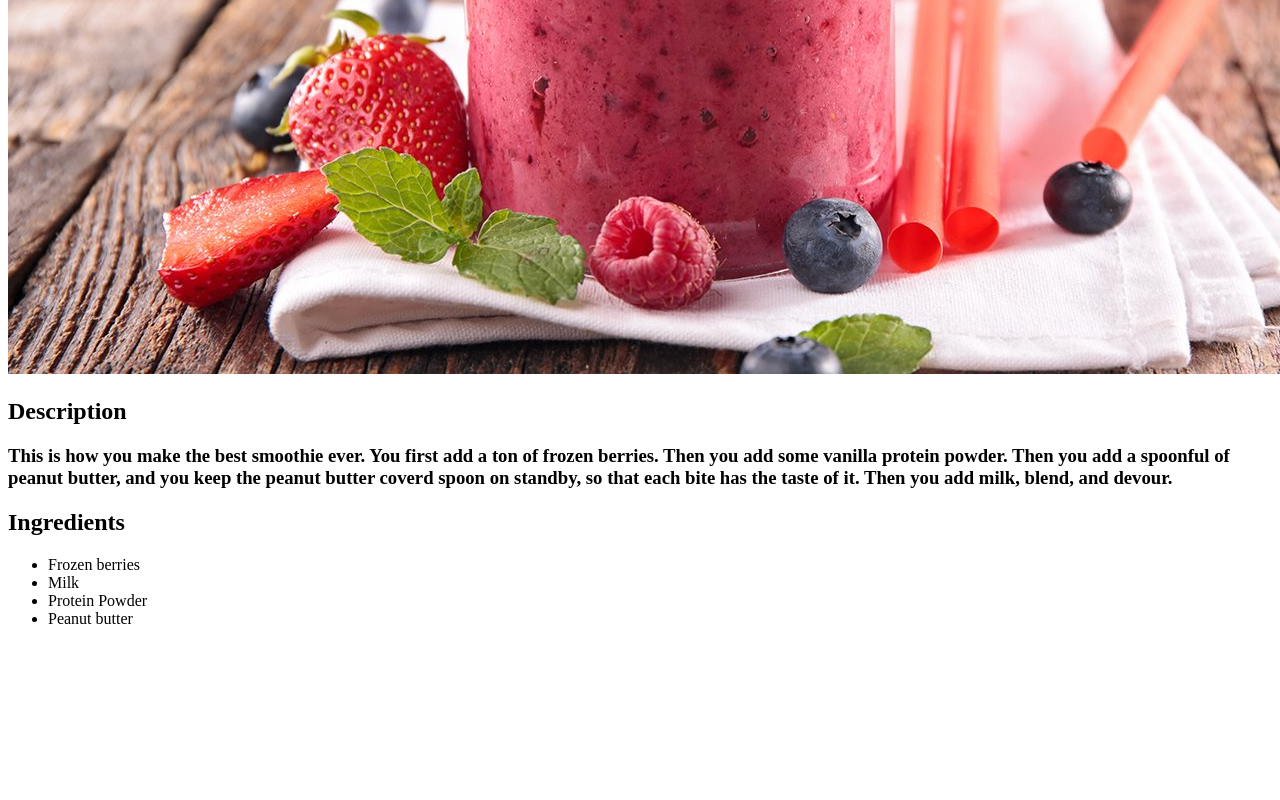
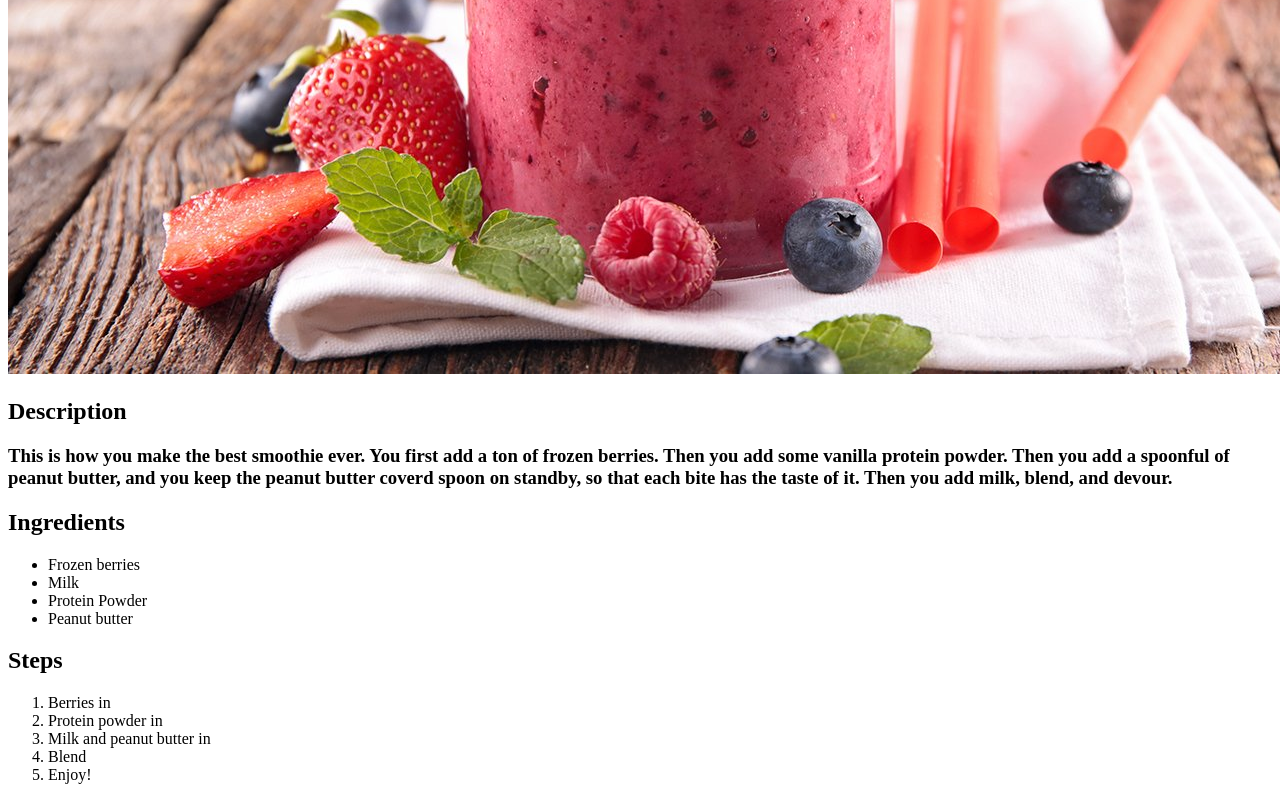
Before and after one commit to eljam3239/odin-recipes, a plain HTML site: page recipes/smoothie.html in a window 1280 px wide. Shown: the part 606-1406 px from the top of the page. Before the commit the page ends 1250 px from the top, so only its background shows below. Drawn offline with Linux system fonts and the light colour scheme.

Commit message:
Write ordered list of steps to make smoothie recipe

```diff
--- a/recipes/smoothie.html
+++ b/recipes/smoothie.html
@@ -18,6 +18,13 @@
         <li>Protein Powder</li>
         <li>Peanut butter</li>
     </ul>
-
+    <h2>Steps</h2>
+    <ol>
+        <li>Berries in</li>
+        <li>Protein powder in</li>
+        <li>Milk and peanut butter in</li>
+        <li>Blend</li>
+        <li>Enjoy!</li>
+    </ol>
 </body>
 </html>
```
